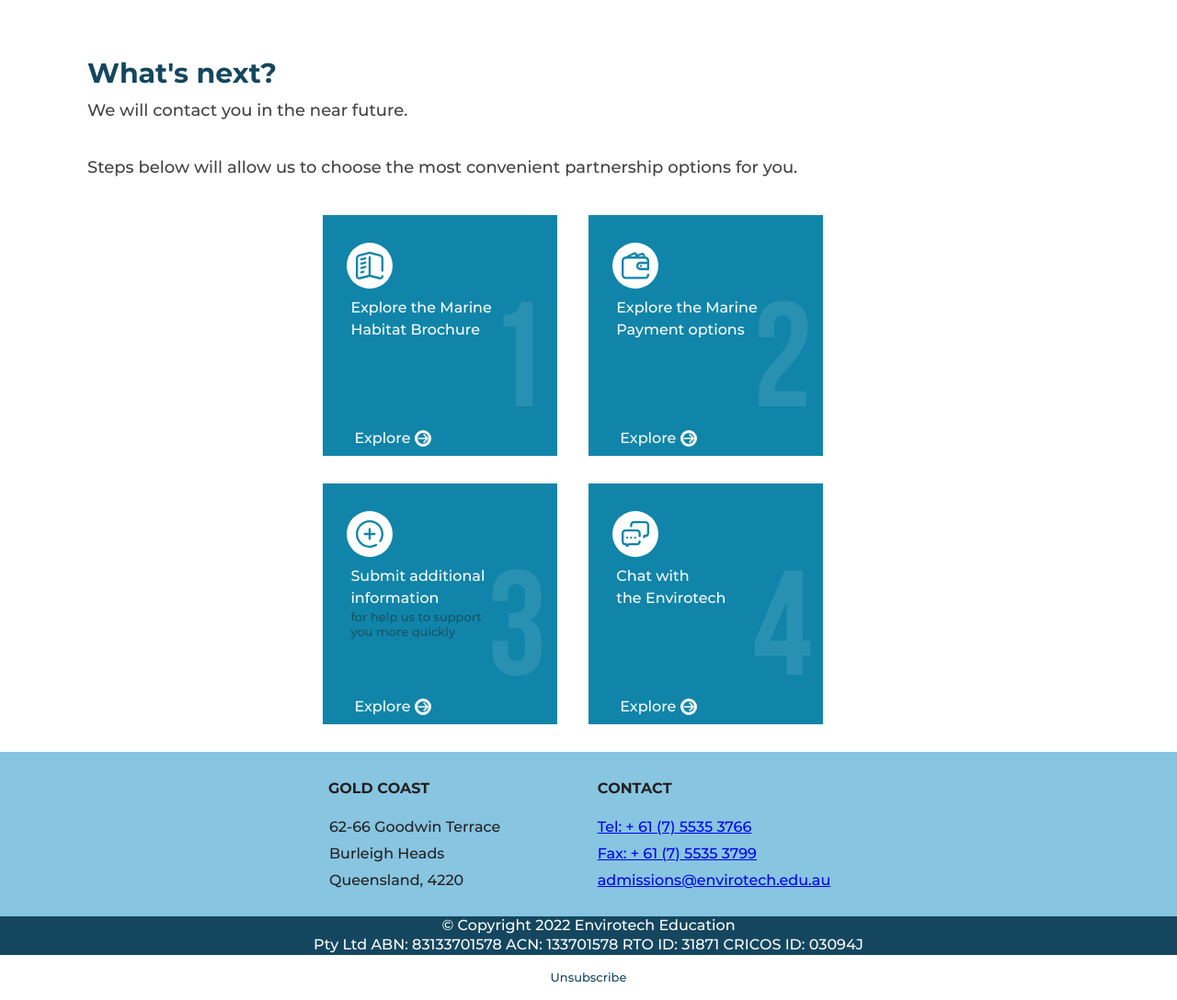
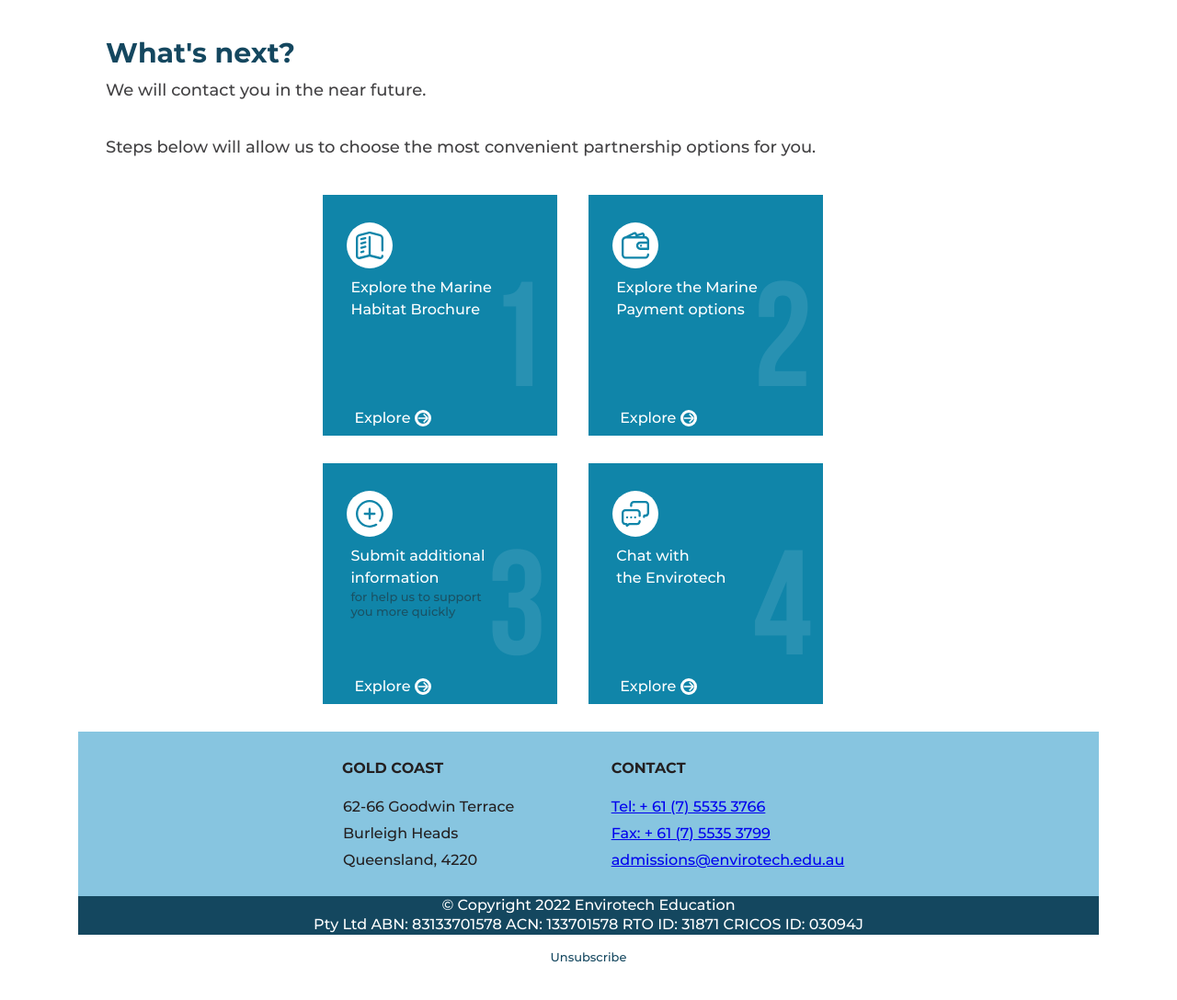
Before and after one commit to Balinata/Envirotech_education, a plain HTML site: page index.html in a window 1280 px wide. Shown: the part 852-1940 px from the top of the page at 92% size. After the commit the page ends 1918 px from the top, so only its background shows below. Drawn offline with Linux system fonts and the light colour scheme.

Commit message:
container

```diff
--- a/css/style.css
+++ b/css/style.css
@@ -26,8 +26,8 @@
 }
 .container {
     margin: 0 auto;
+    padding: 0 20px;
     max-width: 1150px;
-    width: 100%;
 }
 .header {
     background-image: url(../images/background.png);
@@ -95,7 +95,6 @@
 }
 .card {
     width: 255px;
-    /* height: 268px; */
     background: var(--card-background-color);
     padding-top: 30px;
     cursor: pointer;
@@ -121,13 +120,14 @@
 .cards {
     margin: 0 24%;
     list-style: none;
-    padding-left: 0;
+    padding: 0;
 }
-.cards li {
+.cards >li {
     display: inline-block;
     width: calc(100% / 2);
     margin-right: -4px;
     padding-bottom: 30px;
+    vertical-align: top;
 }
 .card_2 img {
     margin: 10px;
@@ -183,7 +183,7 @@
 .nav {
     list-style: none;
     display: block;
-    padding-left: 285px;
+    padding-left: 280px;
 }
 .center_footer_contact {
     display: inline-block;
@@ -203,7 +203,7 @@
     list-style: none;
 }
 .contact_one {
-    margin-left: 292px;
+    margin-left: 287px;
 }
 .nav_two li {
     margin: 8px;
--- a/index.html
+++ b/index.html
@@ -13,8 +13,8 @@
 
 <body>
     <div id="wrapper">
+        <div class="container">
             <header>
-            <div class="container">
                 <div class="logo">
                     <img src="./images/logo.svg" alt="logo">
                 </div>
@@ -23,18 +23,14 @@
                         <h1>THANK YOU FOR YOUR<br>INTEREST IN OUR 10750NAT</h1>
                     </div>
                 </div>
-            </div>
             </header>
             <main>
                 <div class="project">
-            <div class="container">
                     <div class="text">
                         <h2>Certificate III in Marine Habitat Conservation <br> and Restoration Accredited Course. </h2>
                     </div>
                 </div>
-            </div>
                 <div class="main-block">
-            <div class="container">
                     <div class="block_text">
                         <h3>What's next?</h3>
                         <div class="text_p">
@@ -43,9 +39,7 @@
                         </div>
                     </div>
                 </div>
-            </div>
                 <div class="block2">
-                <div class="container">
                     <ul class="cards">
                         <li>
                             <div class="card">
@@ -138,11 +132,9 @@
                         </li>
                     </ul>
                 </div>
-            </div>
             </main>
             <footer>
                 <div class="footer">
-                <div class="container">
                     <div class="center_footer_contact">
                         <h4 class="contact_one">GOLD COAST </h4>
                         <nav class="nav_f">
@@ -168,21 +160,18 @@
                         </nav>
                     </div>
                 </div>
-            </div>
                 <div class="footer_two">
-            <div class="container">
                     <div class="text_footer">
                         <p>© Copyright 2022 Envirotech Education <br>
                             Pty Ltd ABN: 83133701578 ACN: 133701578 RTO ID: 31871 CRICOS ID: 03094J</p>
                     </div>
-            </div>
-
                 </div>
                 <div class="unsubscribe">
                     <p>Unsubscribe</p>
                 </div>
             </footer>
         </div>
+    </div>
 </body>
 
 </html>
```
Lines whose indentation alone changed are shown as unchanged.
